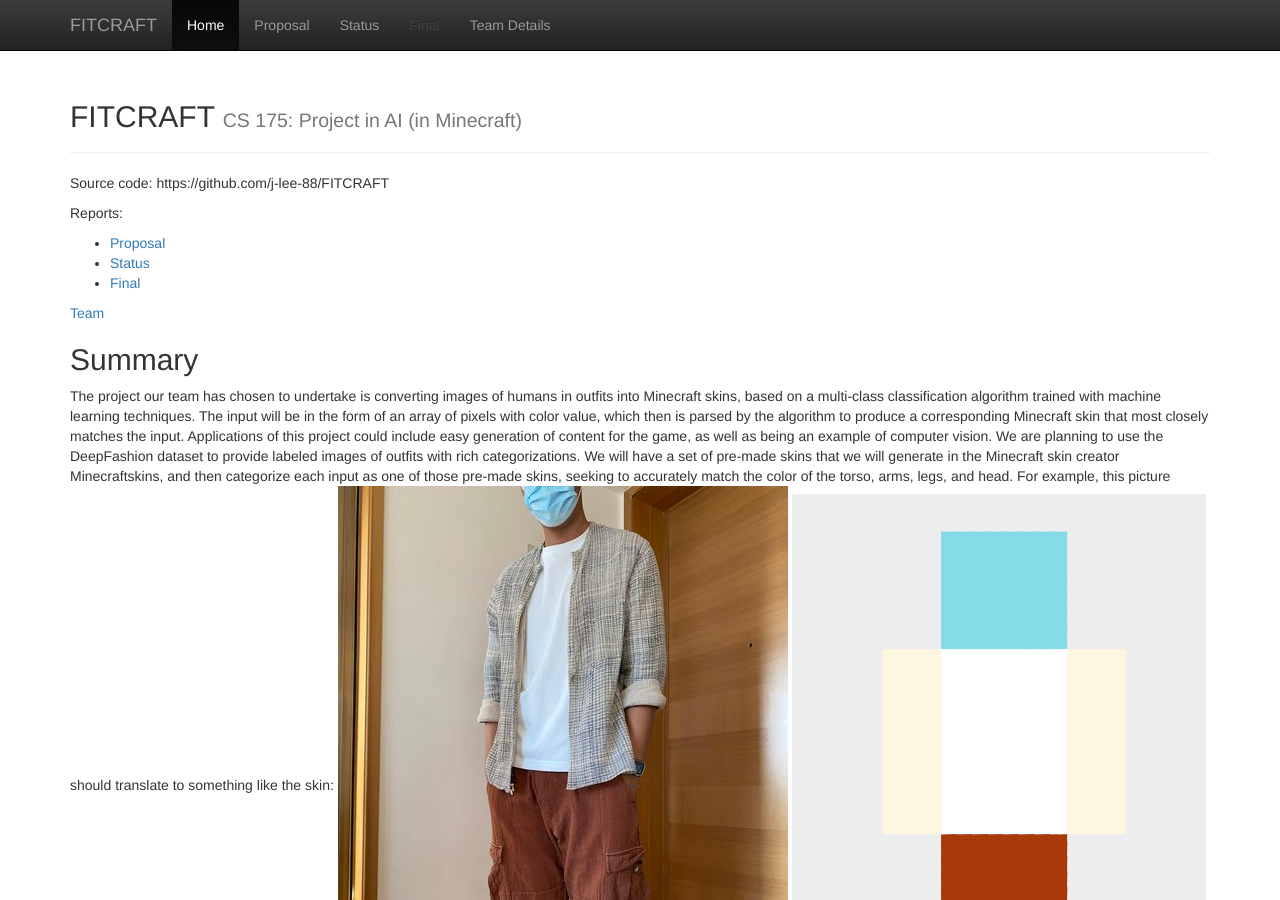
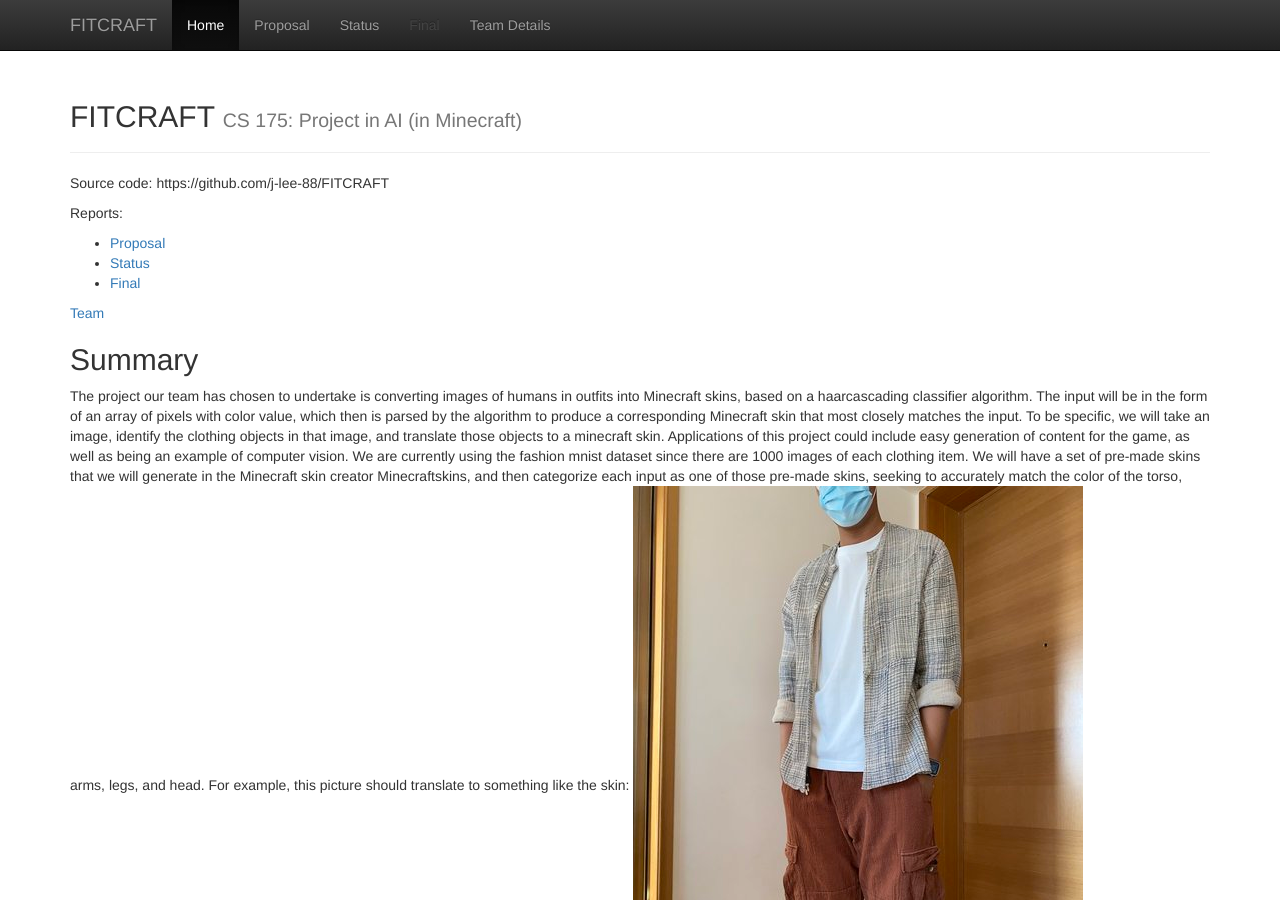
Before and after one commit to j-lee-88/FITCRAFT, a Jekyll site: the page built from docs/index.md, in a window 1280 px wide and 900 px high. Built offline with Jekyll 4.4.1, drawn with Linux system fonts in a browser that asks for light colours.

Commit message:
Update index.md

```diff
--- a/docs/index.md
+++ b/docs/index.md
@@ -16,6 +16,6 @@ Reports:
 
 
 ## Summary
-The project our team has chosen to undertake is converting images of humans in outfits into Minecraft skins, based on a multi-class classification algorithm trained with machine learning techniques. The input will be in the form of an array of pixels with color value, which then is parsed by the algorithm to produce a corresponding Minecraft skin that most closely matches the input. Applications of this project could include easy generation of content for the game, as well as being an example of computer vision. We are planning to use the DeepFashion dataset to provide labeled images of outfits with rich categorizations. We will have a set of pre-made skins that we will generate in the Minecraft skin creator Minecraftskins, and then categorize each input as one of those pre-made skins, seeking to accurately match the color of the torso, arms, legs, and head. For example, this picture should translate to something like the skin:
+The project our team has chosen to undertake is converting images of humans in outfits into Minecraft skins, based on a haarcascading classifier algorithm. The input will be in the form of an array of pixels with color value, which then is parsed by the algorithm to produce a corresponding Minecraft skin that most closely matches the input. To be specific, we will take an image, identify the clothing objects in that image, and translate those objects to a minecraft skin. Applications of this project could include easy generation of content for the game, as well as being an example of computer vision. We are currently using the fashion mnist dataset since there are 1000 images of each clothing item. We will have a set of pre-made skins that we will generate in the Minecraft skin creator Minecraftskins, and then categorize each input as one of those pre-made skins, seeking to accurately match the color of the torso, arms, legs, and head. For example, this picture should translate to something like the skin:
 ![Goal Image](https://github.com/j-lee-88/FITCRAFT/blob/main/goal%20img1.jpg)
 ![Goal Minecraft Skin](https://github.com/j-lee-88/FITCRAFT/blob/main/goal%20img2.png)
```
